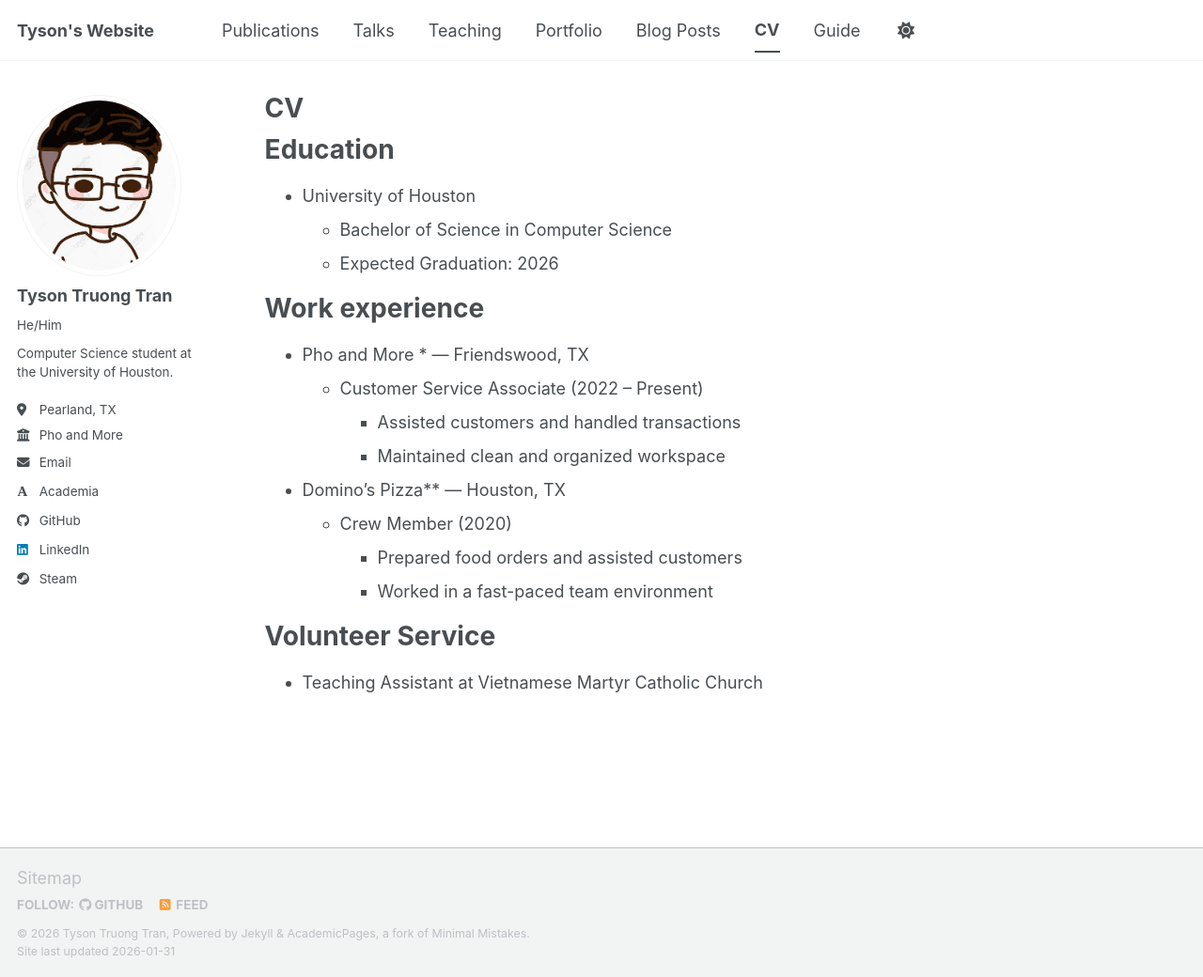
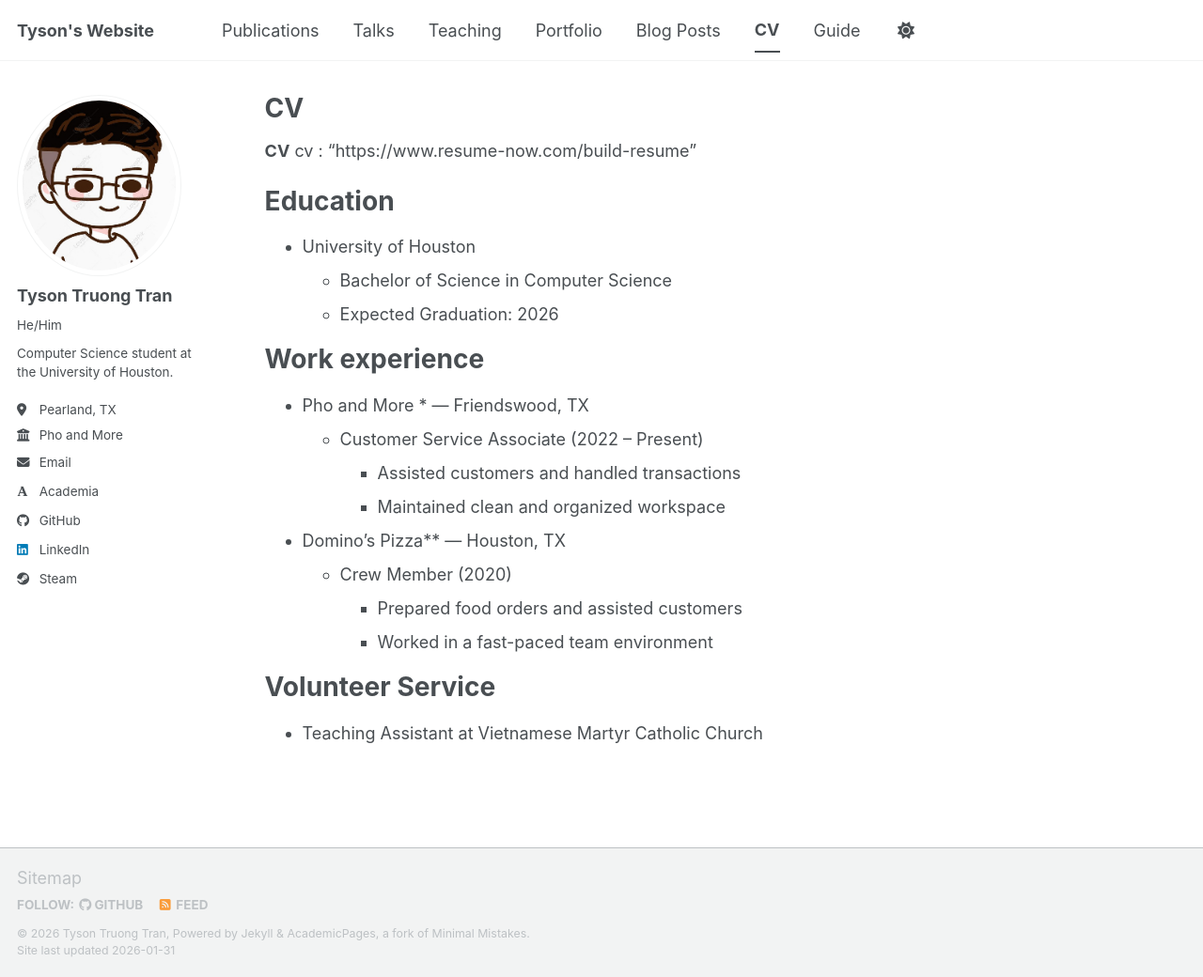
Before and after one commit to xTekz0x/tekz0.github.io, a Jekyll site: the page built from _pages/cv.md, in a window 1280 px wide and 1040 px high. Shown: the whole window at 94% size. Built offline with Jekyll 4.4.1, drawn with Linux system fonts in a browser that asks for light colours; some web fonts are replaced; a script bundle is joined from its source files by our own code; library files that are not in the unit come from our copies.

Commit message:
Update cv.md

```diff
--- a/_pages/cv.md
+++ b/_pages/cv.md
@@ -8,6 +8,8 @@
 ---
 
 {% include base_path %}
+**CV**
+cv    : "https://www.resume-now.com/build-resume"
 
 Education
 ======
```
